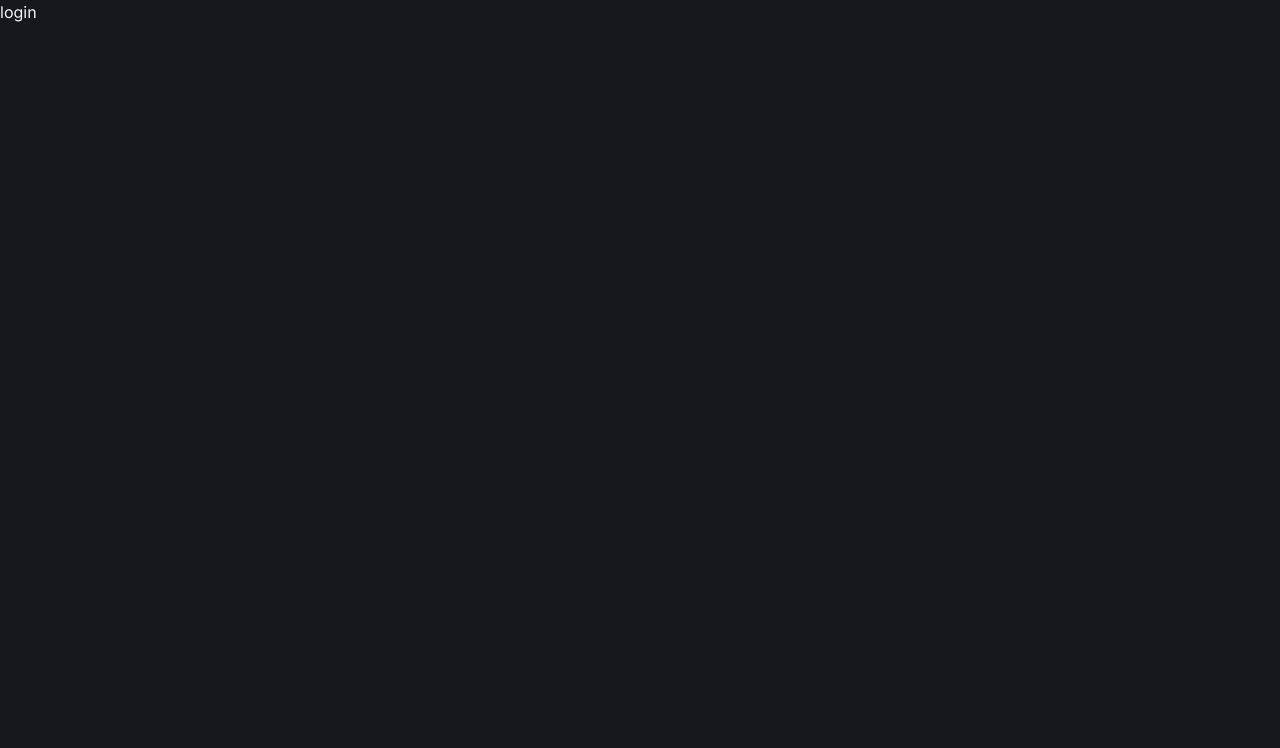
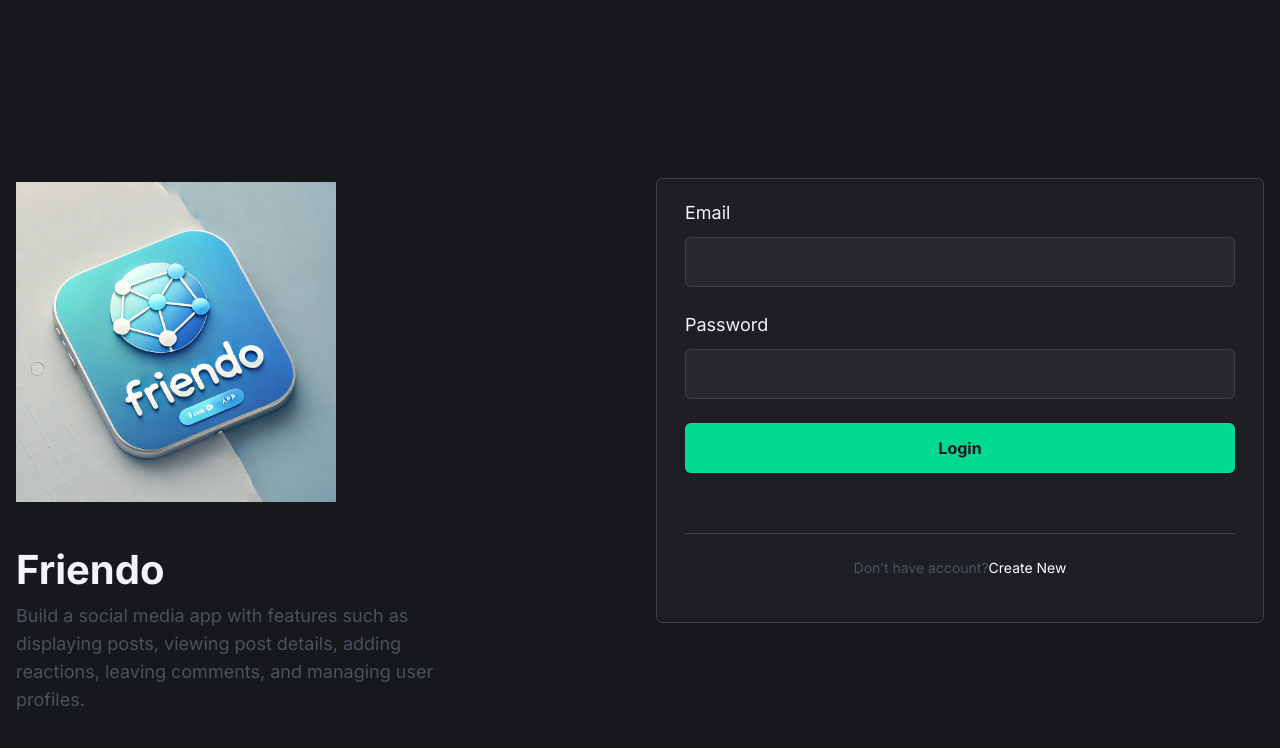
Before and after one commit to Salman-Faiz/Friendo, a React (Vite) app: page /login in a window 1280 px wide. Shown: the top 748 px of the page. Built offline with nearby package versions, Linux system fonts and the light colour scheme.

Commit message:
login page added

```diff
--- a/src/pages/LoginPage.jsx
+++ b/src/pages/LoginPage.jsx
@@ -1,11 +1,71 @@
-import React from 'react';
+import authImg from '../assets/images/friendo.webp'
 
 const LoginPage = () => {
      return (
-          <div>
-               login
-          </div>
+       <div>
+         <main className="flex min-h-screen items-center justify-center bg-deepDark py-8">
+           <div className="max-w-[1368px] flex-1">
+             <div className="container grid items-center gap-8 lg:grid-cols-2">
+               <div>
+                 <img
+                   className="mb-12 max-w-full max-lg:hidden h-80 mt-24"
+                   src={authImg}
+                   alt="auth_illustration"
+                 />
+                 <div>
+                   <h1 className="mb-3 text-4xl font-bold lg:text-[40px]">Friendo</h1>
+                   <p className="max-w-[452px] text-gray-600/95 lg:text-lg">
+                   Build a social media app with features such as displaying posts, viewing post details, adding reactions, leaving comments, and managing user profiles.
+                   </p>
+                 </div>
+               </div>
+
+               <div className="card">
+                 <form className="border-b border-[#3F3F3F] pb-10 lg:pb-[60px]">
+                   <div className="form-control">
+                     <label className="auth-label" htmlFor="email">Email</label>
+                     <input
+                       className="auth-input"
+                       name="email"
+                       type="email"
+                       id="email"
+                     />
+                   </div>
+
+                   <div className="form-control">
+                     <label className="auth-label" htmlFor="password">Password</label>
+                     <input
+                       className="auth-input"
+                       name="password"
+                       type="password"
+                       id="password"
+                     />
+                   </div>
+
+                   <button
+                     className="auth-input bg-lwsGreen font-bold text-deepDark transition-all hover:opacity-90"
+                     type="submit"
+                   >
+                     Login
+                   </button>
+                 </form>
+                 <div className="py-4 lg:py-6">
+                   <p className="text-center text-xs text-gray-600/95 lg:text-sm">
+                     Don’t have account?
+                     <a
+                       className="text-white transition-all hover:text-lwsGreen hover:underline"
+                       href="/registration.html"
+                     >
+                       Create New
+                     </a>
+                   </p>
+                 </div>
+               </div>
+             </div>
+           </div>
+         </main>
+       </div>
      );
-};
+   };
 
-export default LoginPage;
+   export default LoginPage;
```
Also changed, not shown: src/assets/images/friendo.webp (added).
